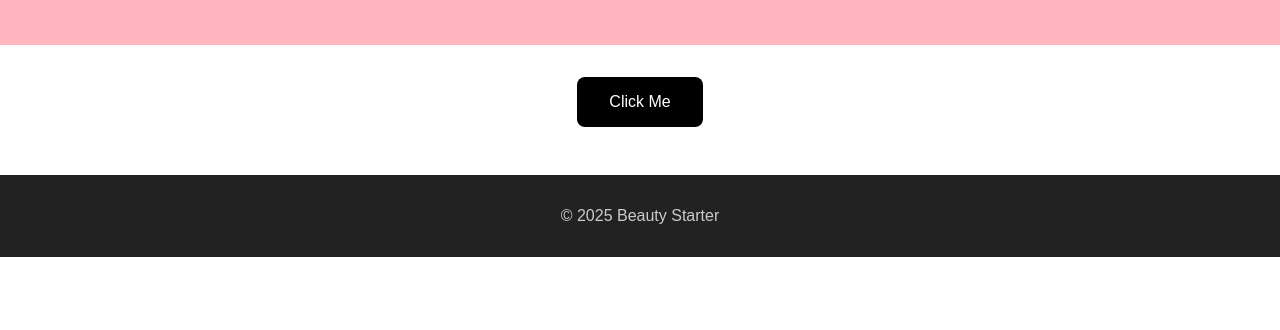
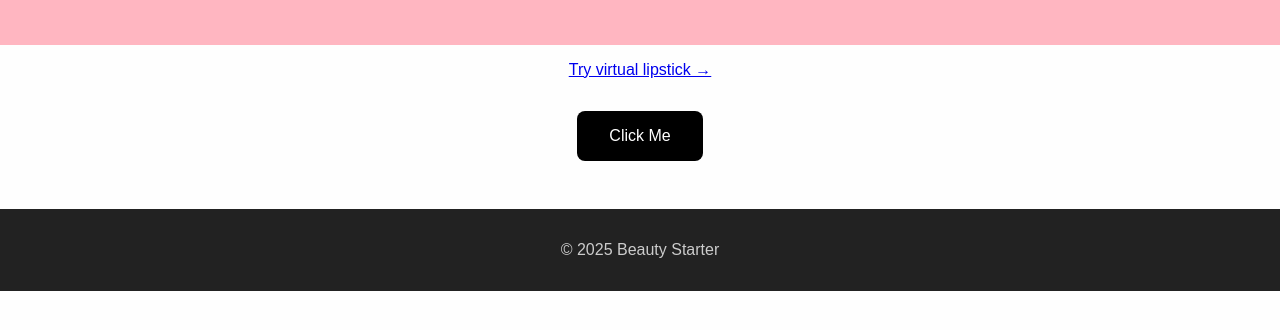
Before and after one commit to kish3023/website-ar-beauty-starter, a plain HTML site: page index.html in a window 1280 px wide. Shown: the part 134-464 px from the top of the page. Drawn offline with Linux system fonts and the light colour scheme.

Commit message:
Update index.html

```diff
--- a/index.html
+++ b/index.html
@@ -12,6 +12,8 @@
     <p>Welcome to your fresh website setup!</p>
   </header>
 
+<p><a href="tryon.html">Try virtual lipstick →</a></p>
+
   <main>
     <button onclick="sayHello()">Click Me</button>
   </main>
```
